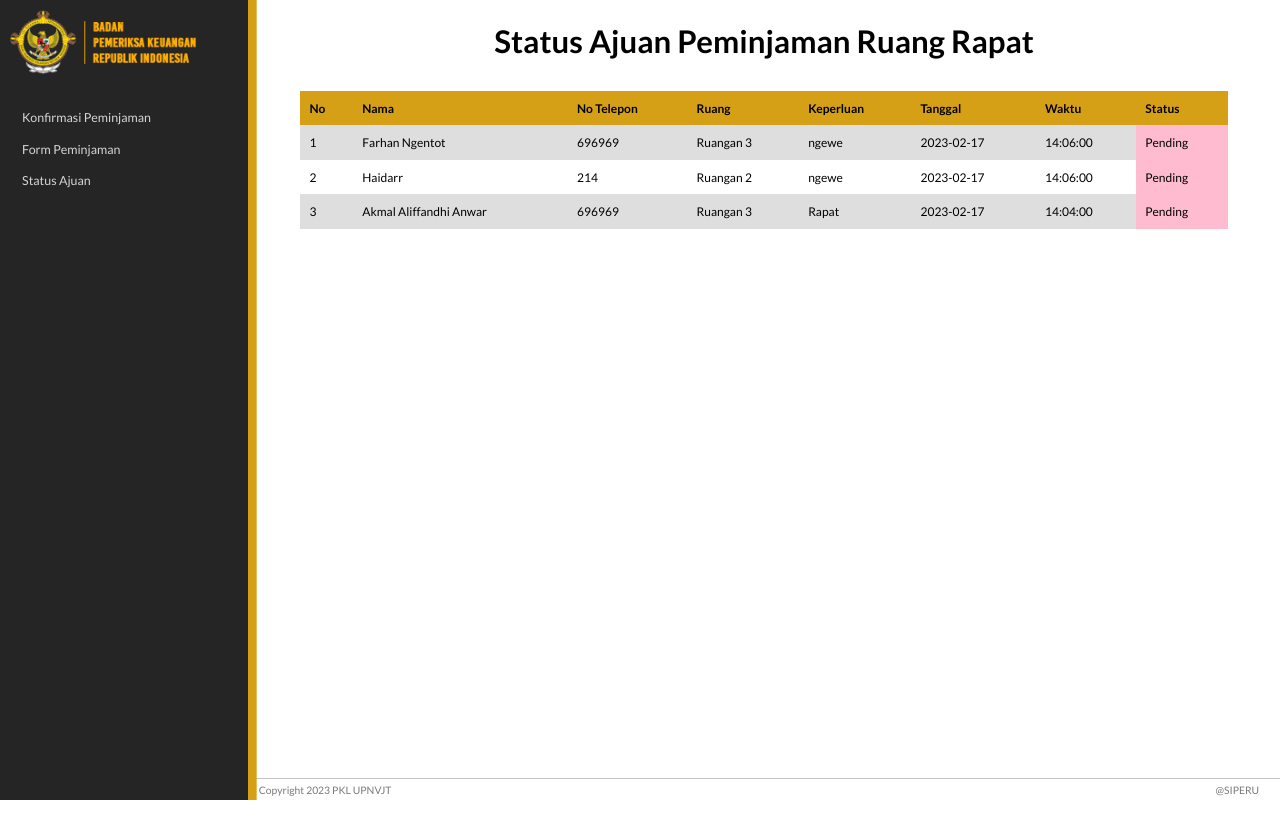
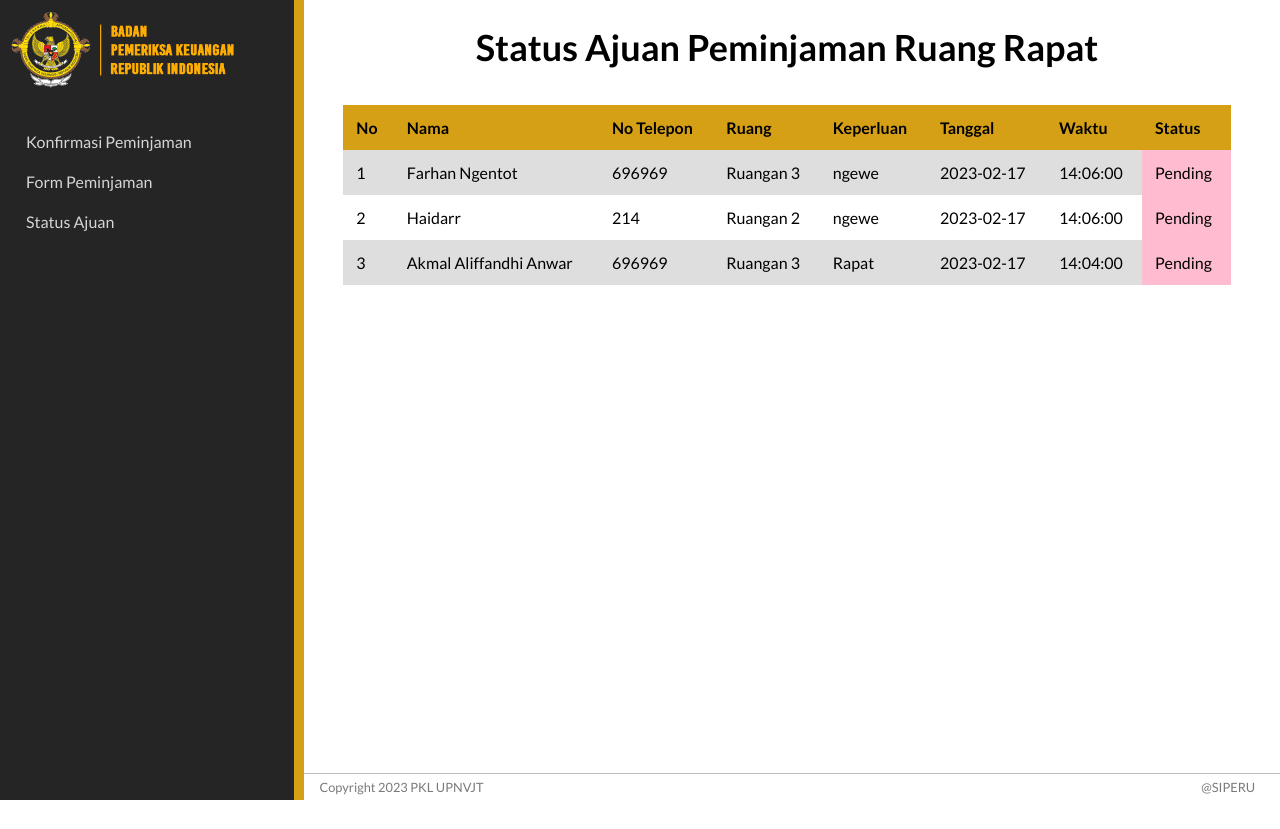
Before and after one commit to farhanmaul987/pkl-yesyes, a PHP site: page /status.php in a window 1280 px wide; the page is wider, and only the part inside the window is pictured. After the commit the page ends 800 px from the top of that part, so only its background shows below. Run offline with PHP 8.4, Linux system fonts and the light colour scheme; data comes from the database, SQL or seed files in the repository.

Commit message:
delete zoom

```diff
--- a/style.css
+++ b/style.css
@@ -4,7 +4,6 @@
     box-sizing: border-box;
     margin: 0px;
     padding: 0px;
-    zoom: 96.5%;
 }
 
 body {
```
